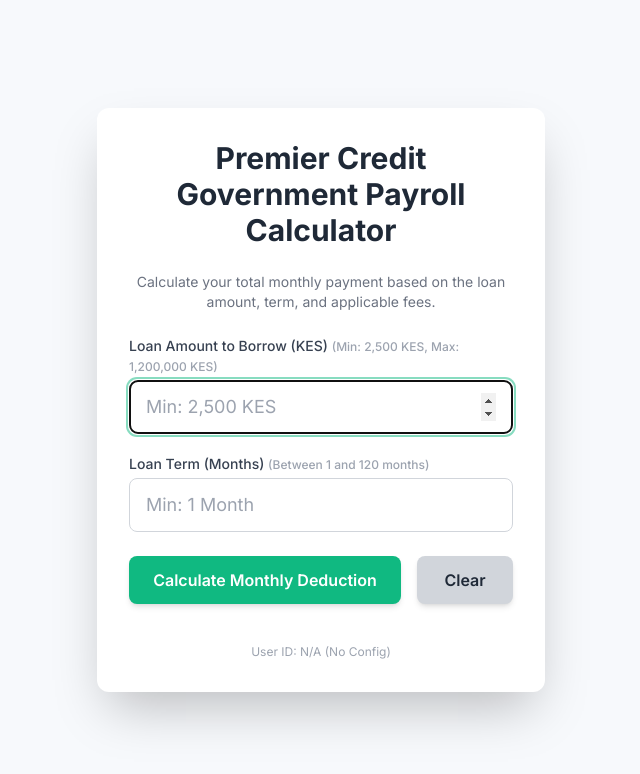
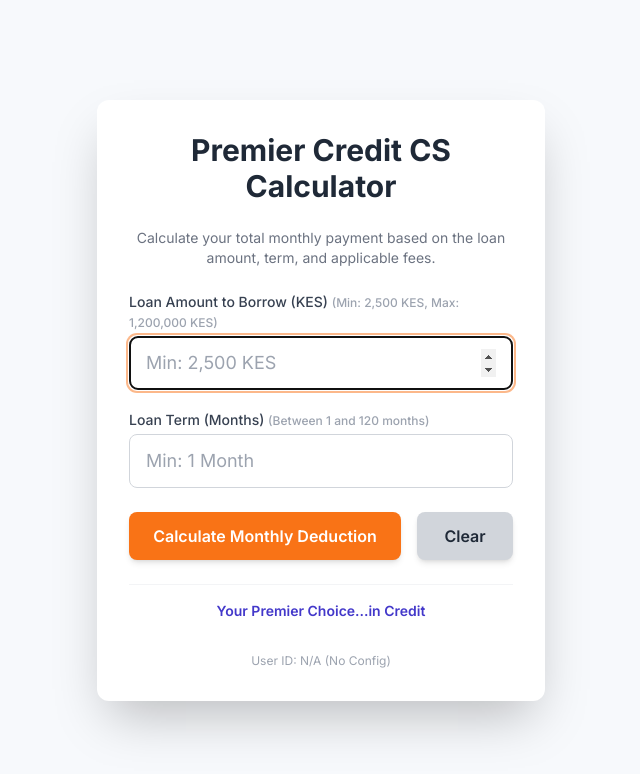
Before and after one commit to James-altj/Loan-Calculator, a plain HTML site: page index.html in a window 1280 px wide. Both pictures are taken after a click on the button "Clear". Shown: the whole page, without its empty margins (319-959 px from the left). Drawn offline with nearby package versions, Linux system fonts and the light colour scheme.

Commit message:
Updated index.html

```diff
--- a/index.html
+++ b/index.html
@@ -13,8 +13,8 @@
             background-color: #f7f9fc;
         }
         .input-focus:focus {
-            border-color: #10b981; /* Emerald green focus */
-            box-shadow: 0 0 0 3px rgba(16, 185, 129, 0.5);
+            border-color: #f97316; /* Orange focus for branding */
+            box-shadow: 0 0 0 3px rgba(249, 115, 22, 0.5);
         }
         #message-box { display: none; }
     </style>
@@ -23,7 +23,8 @@
 
     <!-- Calculator Container -->
     <div class="w-full max-w-md bg-white shadow-2xl rounded-xl p-6 sm:p-8 space-y-6">
-        <h1 class="text-2xl sm:text-3xl font-bold text-gray-800 text-center mb-2">Premier Credit Government Payroll Calculator</h1>
+        <!-- UPDATED HEADER -->
+        <h1 class="text-2xl sm:text-3xl font-bold text-gray-800 text-center mb-2">Premier Credit CS Calculator</h1>
         <p class="text-sm text-gray-500 text-center mb-6">Calculate your total monthly payment based on the loan amount, term, and applicable fees.</p>
 
         <!-- Input Form -->
@@ -53,8 +54,9 @@
 
         <!-- Button Group -->
         <div class="flex space-x-4">
+            <!-- UPDATED BUTTON STYLE TO ORANGE -->
             <button id="calculateBtn"
-                    class="flex-1 bg-emerald-500 hover:bg-emerald-600 text-white font-semibold py-3 rounded-lg shadow-md transition duration-200 ease-in-out transform hover:scale-[1.01] flex items-center justify-center">
+                    class="flex-1 bg-orange-500 hover:bg-orange-600 text-white font-semibold py-3 rounded-lg shadow-md transition duration-200 ease-in-out transform hover:scale-[1.01] flex items-center justify-center">
                 Calculate Monthly Deduction
             </button>
             <button id="clearBtn"
@@ -80,8 +82,13 @@
 
         </div>
 
+        <!-- NEW FOOTER TAGLINE -->
+        <div class="text-sm text-indigo-700 text-center pt-4 font-semibold border-t border-gray-100 mt-4">
+            Your Premier Choice...in Credit
+        </div>
+
         <!-- User ID display for required Firebase setup -->
-        <div class="text-xs text-gray-400 text-center pt-4">
+        <div class="text-xs text-gray-400 text-center pt-2">
             User ID: <span id="userIdDisplay">Loading...</span>
         </div>
     </div>
```
